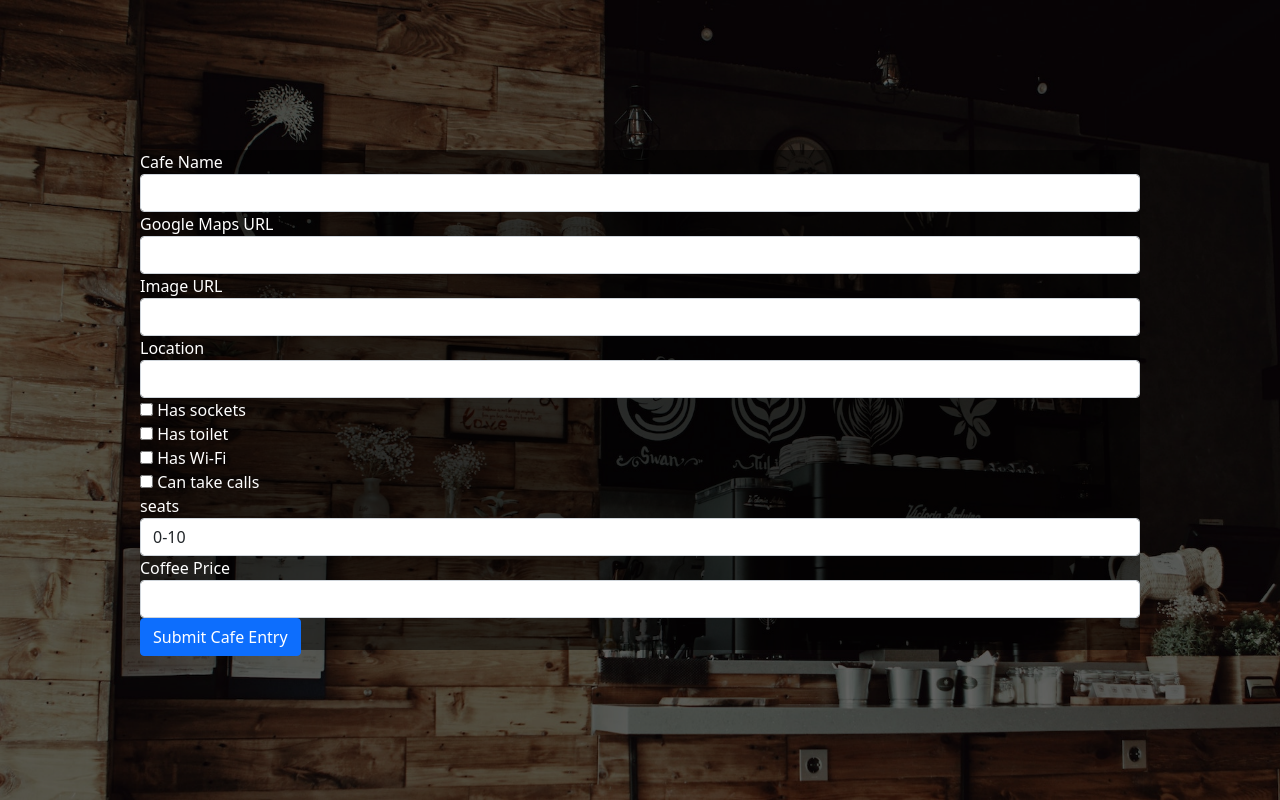
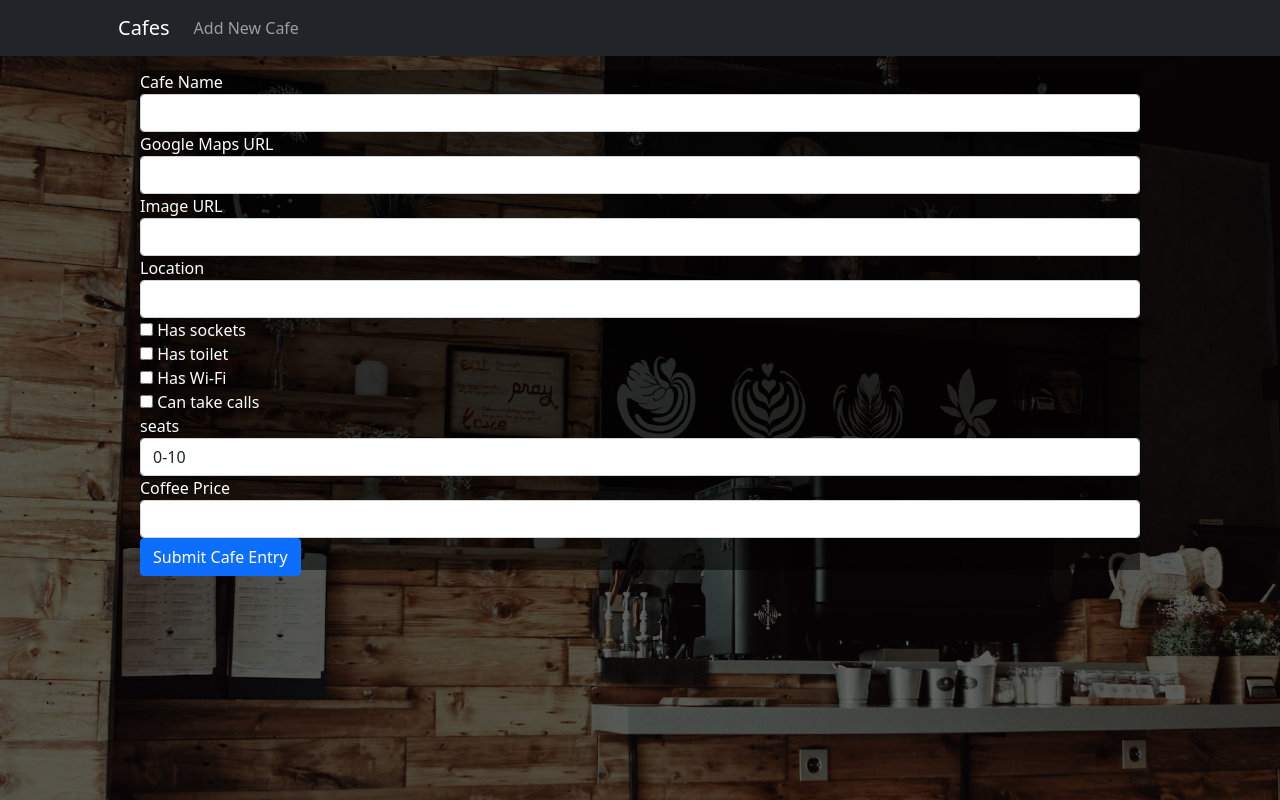
Before and after one commit to mmiskiewicz/cafe-website, a Flask app: page /new-cafe in a window 1280 px wide. Run offline with Flask 2, Linux system fonts and the light colour scheme; some libraries are stand-ins or nearby versions.

Commit message:
add nav bar and add padding to the form div

```diff
--- a/templates/cafe-form.html
+++ b/templates/cafe-form.html
@@ -5,11 +5,25 @@
 <html lang="en">
 <head>
     <meta charset="UTF-8">
-    <title>Title</title>
+    <title>Cafe Entry</title>
      <link href="/static/css/styles.css" rel="stylesheet" />
+    <link rel="icon" type="image/x-icon" href="/static/icons/coffee_favicon.png">
 </head>
 <body class="full">
-<div class="black_div">
+
+    <nav class="navbar navbar-expand-lg navbar-dark bg-dark fixed-top">
+            <div class="container px-4 px-lg-5">
+                <a class="navbar-brand" href="{{ url_for('get_all_cafes') }}">Cafes</a>
+                <button class="navbar-toggler" type="button" data-bs-toggle="collapse" data-bs-target="#navbarResponsive" aria-controls="navbarResponsive" aria-expanded="false" aria-label="Toggle navigation"><span class="navbar-toggler-icon"></span></button>
+                <div class="collapse navbar-collapse" id="navbarResponsive">
+                    <ul class="navbar-nav ml-auto">
+                        <li class="nav-item"><a class="nav-link" href="{{url_for('add_new_cafe')}}">Add New Cafe</a></li>
+                    </ul>
+                </div>
+            </div>
+        </nav>
+
+<div class="black_div" style="margin-top:70px;">
  {{ ckeditor.load() }}
 {{ wtf.quick_form(form, button_map={"submit": "primary"}) }}
 </div>
```
